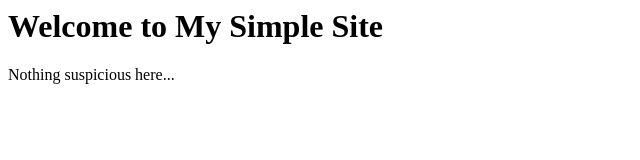
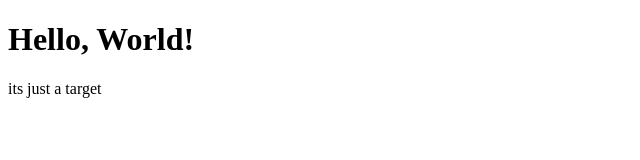
Before and after one commit to eviruin-v2/target-disclosure, a website: page index.html in a window 1280 px wide. Shown: the whole page, without its empty margins (0-640 px from the left). Drawn offline with Linux system fonts and the light colour scheme.

Commit message:
Update index.html

```diff
--- a/index.html
+++ b/index.html
@@ -1,2 +1,12 @@
-<h1>Welcome to My Simple Site</h1>
-<p>Nothing suspicious here...</p>
+<!DOCTYPE html>
+<html lang="en">
+<head>
+    <meta charset="UTF-8">
+    <meta name="viewport" content="width=device-width, initial-scale=1.0">
+    <title>My Simple Page</title>
+</head>
+<body>
+    <h1>Hello, World!</h1>
+    <p>its just a target</p>
+</body>
+</html>
```
